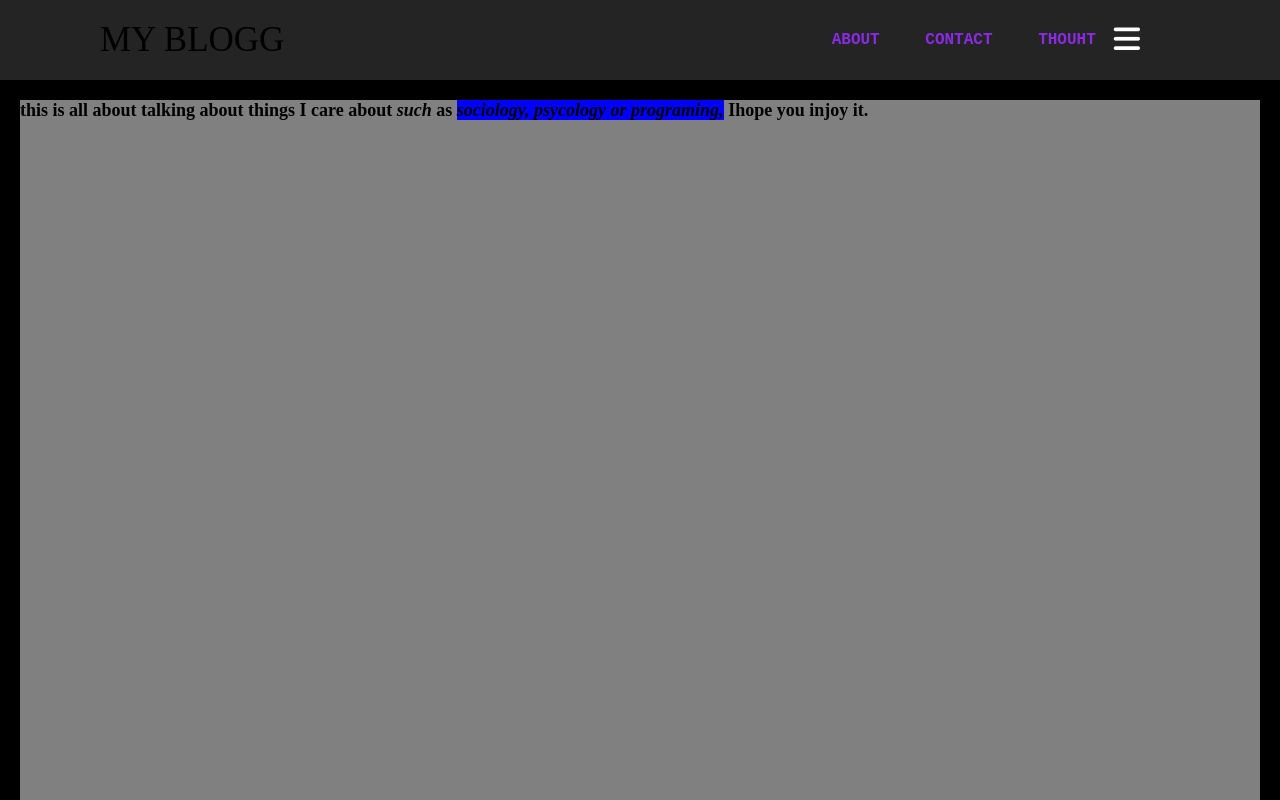
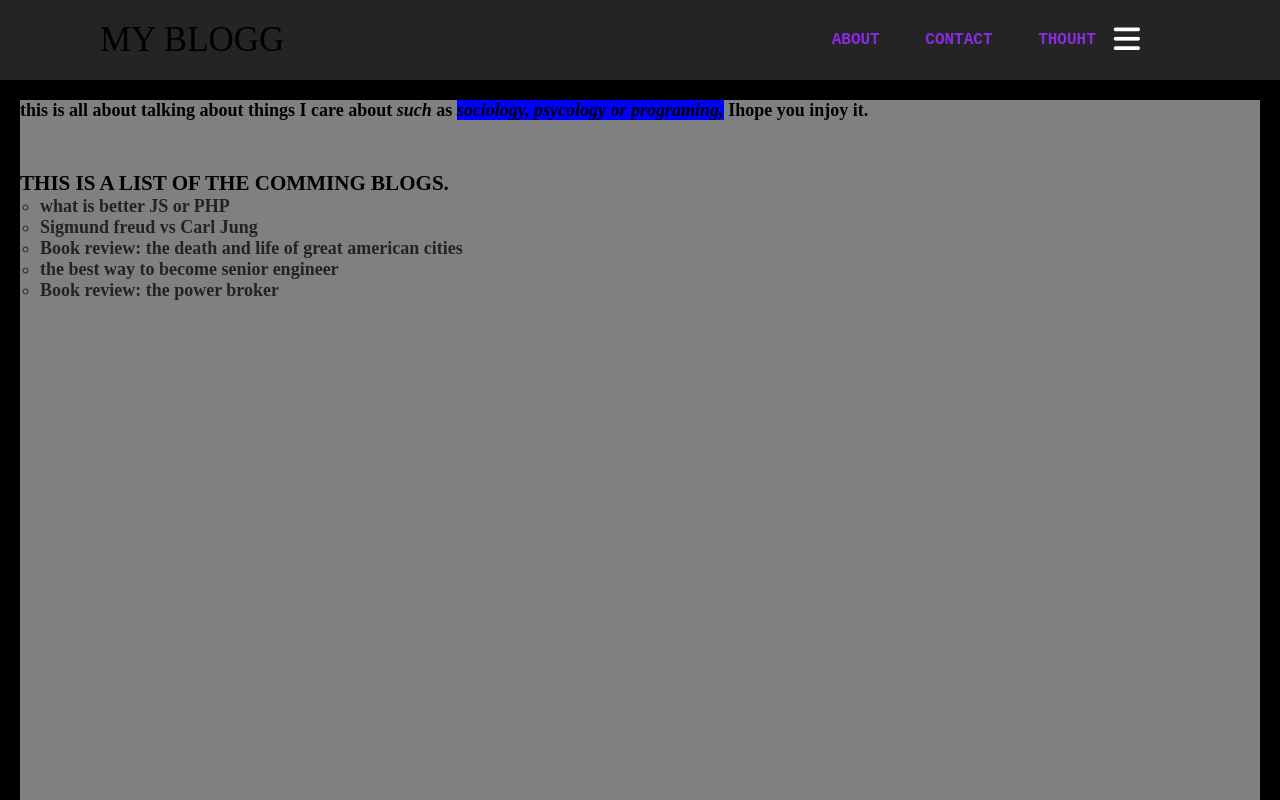
Before and after one commit to azzoz20011/swe-363-231-3, a plain HTML site: page HTML-1-exercise_2/blogg2.html in a window 1280 px wide. Shown: the top 800 px of the page. Drawn offline with Linux system fonts and the light colour scheme.

Commit message:
JS-2
I have done Ex1 on "listOf Topics.js file and Ex2 on navigate.js file

```diff
--- a/HTML-1-exercise_2/blogg2.html
+++ b/HTML-1-exercise_2/blogg2.html
@@ -59,6 +59,9 @@
              care about <i>such</i> as<!--css2 ex2 Go to your paragraphs and add <em> elements to 2 words/phrases that you want to emphasize--> <em>sociology, psycology or
             programing,</em> Ihope you injoy it.
         </P>
+        <div id="topic">
+
+        </div>
 
     </section>
         <!--html2 ex3 + 4-->
@@ -67,7 +70,10 @@
         <strong>bloog <!--css ex2 Give one of the <em> elements an id of “the_most_important”--><em id="the_most_important">Abdulaziz</em> 2023c</strong>
         <a href="C:\Users\HUAWEI\Documents\GitHub\swe-363-231-3\HTML-1-exercise_2\blogg2.html">main page</a>
         <a href="C:\Users\HUAWEI\Documents\GitHub\swe-363-231-3\HTML-1-exercise_2\ttt.html">mini-game</a>
+        <p>to navigate the website using keyboard press one of the nxt keys:(tab - tab+shift - enter)</p>
 
     </footer>
+    <script src="listOfTopics.js"></script>
+    <script src="navigate.js"></script>
     </body>
 </html>
--- a/HTML-1-exercise_2/header.css
+++ b/HTML-1-exercise_2/header.css
@@ -186,3 +186,15 @@ a{
     left: 0;
   }
 }*/
+#domList{
+  color: rgb(34, 36, 36);
+  list-style-type: circle;
+  margin-left: 20px;
+}
+.listing{
+  list-style-type: circle;
+}
+#topic{
+  margin-top: 50px;
+
+}
--- /dev/null
+++ b/HTML-1-exercise_2/listOfTopics.js
@@ -0,0 +1,40 @@
+let topic = document.getElementById('topic')
+var ul = document.createElement('ul')
+var li = document.createElement('li')
+var li2 = document.createElement('li')
+var li3 = document.createElement('li')
+var li4 = document.createElement('li')
+var li5 = document.createElement('li')
+
+var header = document.createElement('h3')
+
+ul.id = 'domList'
+li.className = 'listing'
+li2.className = 'listing'
+li3.className = 'listing'
+li4.className = 'listing'
+li5.className = 'listing'
+
+var text0  = document.createTextNode("This is a list of the comming blogs.")
+var text1 = document.createTextNode("what is better JS or PHP")
+var text2  = document.createTextNode("Sigmund freud vs Carl Jung ")
+var text3  = document.createTextNode("Book review: the death and life of great american cities")
+var text4  = document.createTextNode("the best way to become senior engineer ")
+var text5  = document.createTextNode("Book review: the power broker ")
+
+header.appendChild(text0)
+
+topic.append(header)
+
+li.appendChild(text1)
+li2.appendChild(text2)
+li3.appendChild(text3)
+li4.appendChild(text4)
+li5.appendChild(text5)
+
+ul.appendChild(li)
+ul.appendChild(li2)
+ul.appendChild(li3)
+ul.appendChild(li4)
+ul.appendChild(li5)
+topic.appendChild(ul)
--- /dev/null
+++ b/HTML-1-exercise_2/navigate.js
@@ -0,0 +1,23 @@
+let count = 0
+document.addEventListener('keydown', function(event) {
+    const tabKeyCode = 9
+    const enterKeyCode = 13
+    const shiftKeyCode = 16
+    count = count + 1
+    let message = ''
+    //counter to make sure it appear one time.
+    if(count === 1){
+        //to show the massages
+        if (event.keyCode === tabKeyCode) {
+            message = 'To navigate the website using only keyboard do the following: 1- press "tab" to move through the buttons. 2- press "shift+tab"  to move through the buttons on the opposite direction. 3-press enter to make left-click effect.'
+        } else if (event.keyCode === enterKeyCode) {
+            message = 'To navigate the website using only keyboard do the following: 1- press "tab" to move through the buttons. 2- press "shift+tab"  to move through the buttons on the opposite direction. 3-press enter to make left-click effect.'
+        } else if (event.keyCode === shiftKeyCode) {
+            message = 'To navigate the website using only keyboard do the following: 1- press "tab" to move through the buttons. 2- press "shift+tab"  to move through the buttons on the opposite direction. 3-press enter to make left-click effect.'
+        }
+
+        if (message !== '') {
+            alert(message)
+        }
+    }
+});
```
Also changed, not shown: HTML-1-exercise_2/ttt.html (+25 -0 lines).
